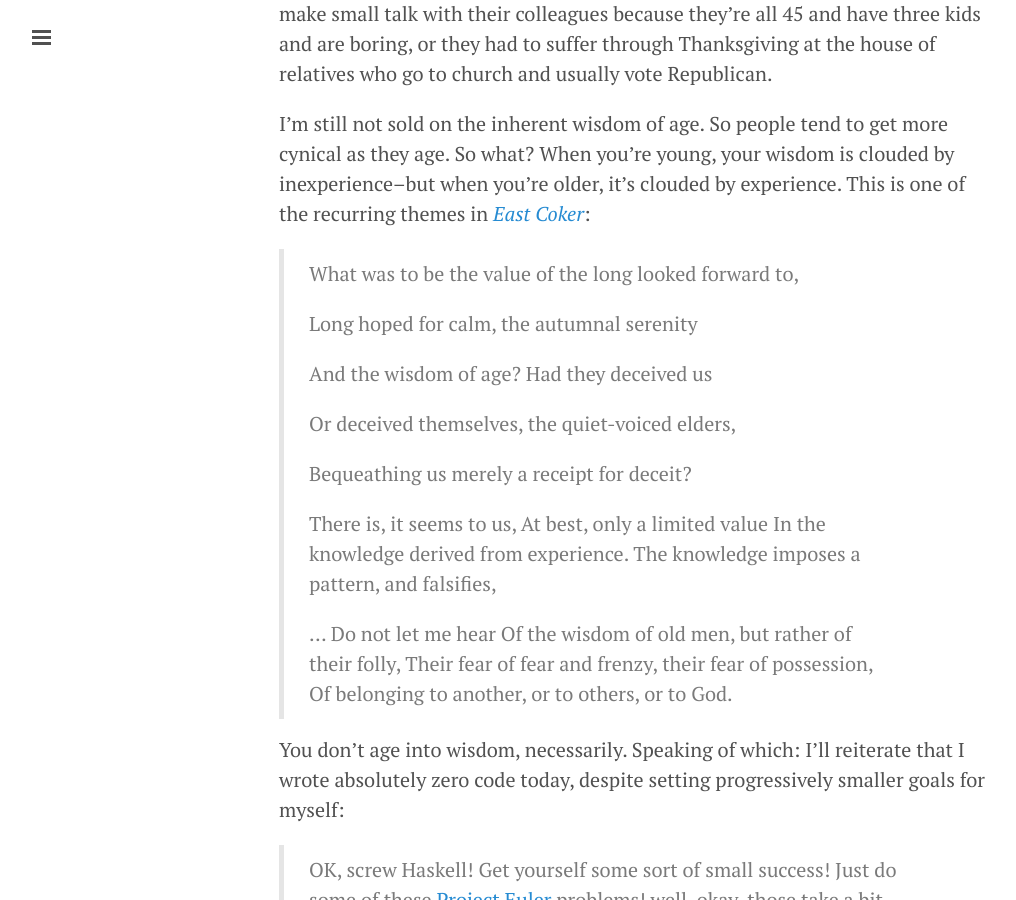
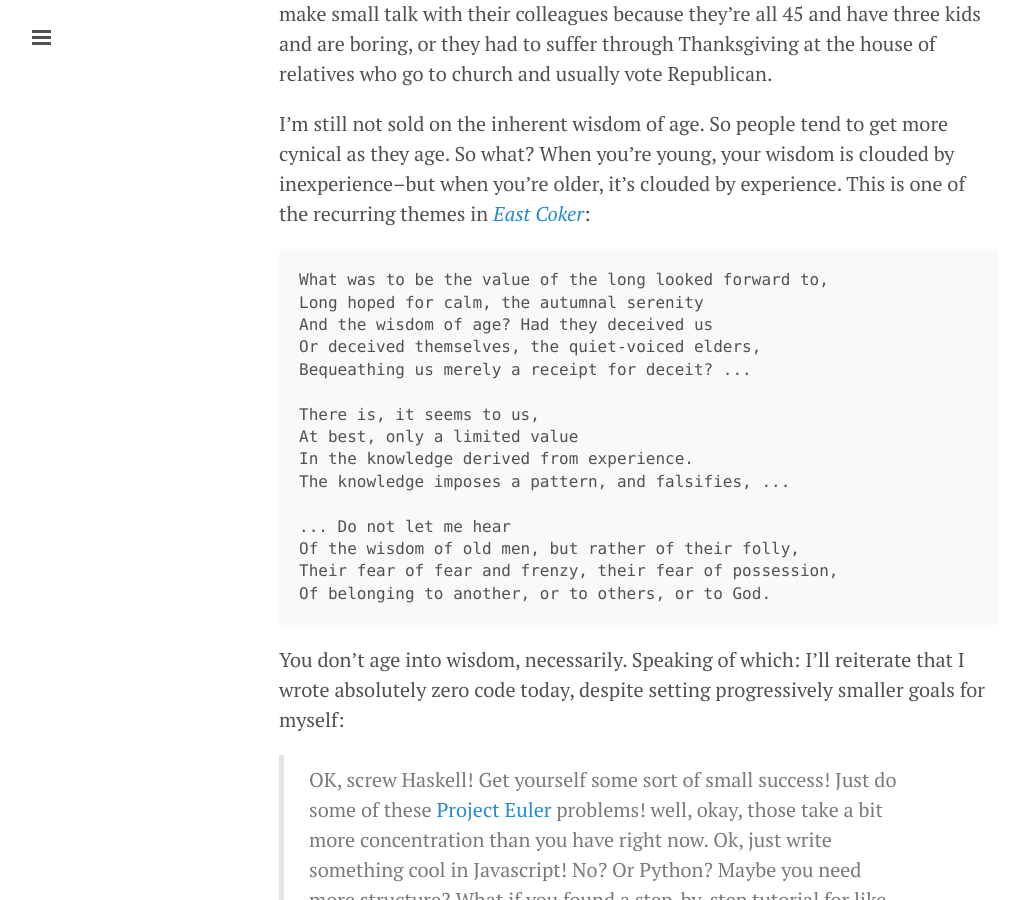
Before and after one commit to amalex5/amalex5.github.io, a Jekyll site: the page built from _posts/2016-01-12-recurse-center-day-2-2.markdown, in a window 1280 px wide and 900 px high, scrolled down 2013 px. Shown: the whole window, without its empty margins (1-1017 px from the left). Built offline with Jekyll 4.4.1, drawn with Linux system fonts in a browser that asks for light colours.

```diff
--- a/_posts/2016-01-12-recurse-center-day-2-2.markdown
+++ b/_posts/2016-01-12-recurse-center-day-2-2.markdown
@@ -24,26 +24,21 @@ I think of people I know who aren't cynical, and who are otherwise wonderful peo
 I'm still not sold on the inherent wisdom of age. So people tend to get more cynical as they age. So what?  When you're young, your wisdom is clouded by inexperience–but when you're older, it's clouded by experience. This is one of the recurring themes in
  [*East Coker*](http://www.davidgorman.com/4Quartets/2-coker.htm):
 
->What was to be the value of the long looked forward to,
->
->Long hoped for calm, the autumnal serenity
->
->And the wisdom of age? Had they deceived us
->
->Or deceived themselves, the quiet-voiced elders,
->
->Bequeathing us merely a receipt for deceit?
->
->
->There is, it seems to us,
->At best, only a limited value
->In the knowledge derived from experience.
->The knowledge imposes a pattern, and falsifies,
->
->... Do not let me hear
->Of the wisdom of old men, but rather of their folly,
->Their fear of fear and frenzy, their fear of possession,
->Of belonging to another, or to others, or to God.
+    What was to be the value of the long looked forward to,
+    Long hoped for calm, the autumnal serenity
+    And the wisdom of age? Had they deceived us
+    Or deceived themselves, the quiet-voiced elders,
+    Bequeathing us merely a receipt for deceit? ...
+
+    There is, it seems to us,
+    At best, only a limited value
+    In the knowledge derived from experience.
+    The knowledge imposes a pattern, and falsifies, ...
+
+    ... Do not let me hear
+    Of the wisdom of old men, but rather of their folly,
+    Their fear of fear and frenzy, their fear of possession,
+    Of belonging to another, or to others, or to God.
 
 You don't age into wisdom, necessarily. Speaking of which: I'll reiterate that I wrote absolutely zero code today, despite setting progressively smaller goals for myself:
 
```
